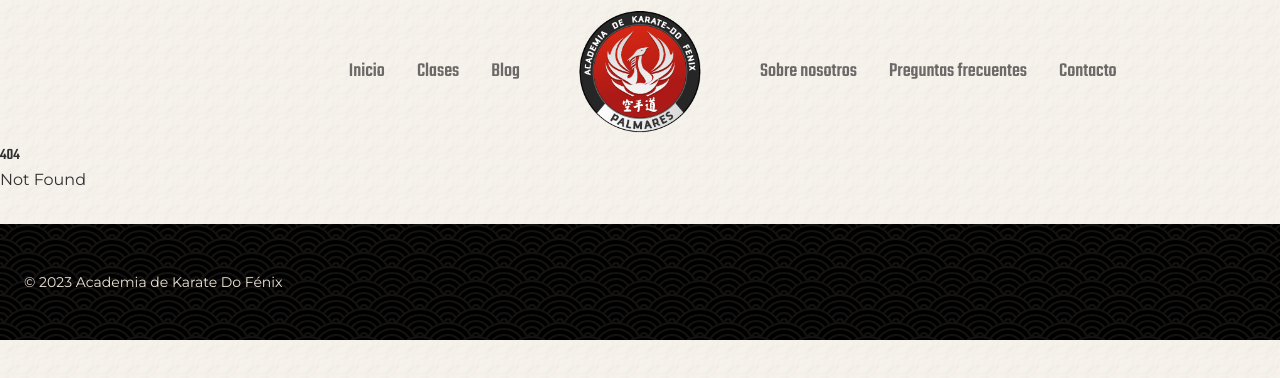
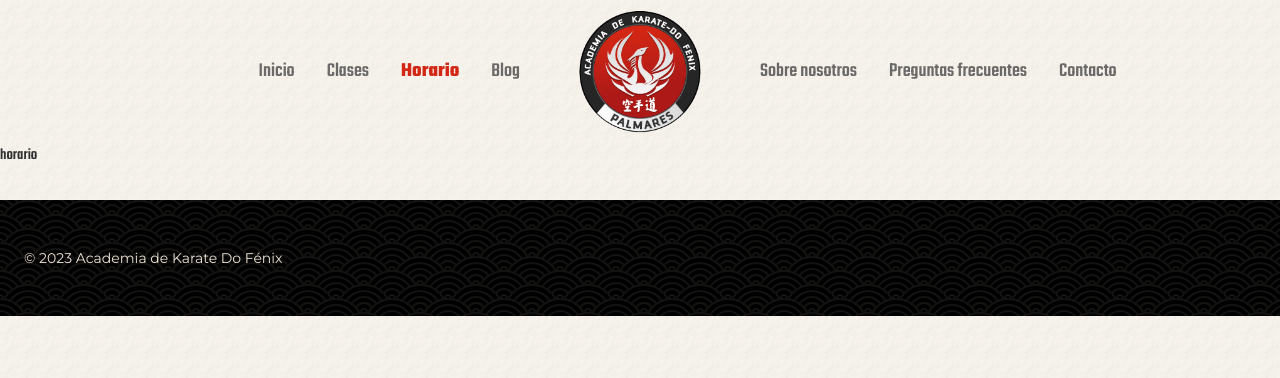
Before and after one commit to josehernandezv/karatefenix, a SvelteKit app: page /horario in a window 1280 px wide. Before the commit this address had no page. Shown: the top 378 px of the page. Built offline with nearby package versions, Linux system fonts and the light colour scheme.

Commit message:
Schedule page WIP

```diff
--- a/src/lib/const.ts
+++ b/src/lib/const.ts
@@ -6,6 +6,10 @@ export const LINKS = [
 	{
 		href: '/clases',
 		label: 'Clases'
+	},
+	{
+		href: '/horario',
+		label: 'Horario'
 	},
 	{
 		href: '/blog',
--- a/src/routes/Navbar.svelte
+++ b/src/routes/Navbar.svelte
@@ -3,8 +3,9 @@
 	import { LINKS } from '$lib/const';
 	import MenuLinks from './MenuLinks.svelte';
 
-	const leftLinks = LINKS.slice(0, LINKS.length / 2);
-	const rightLinks = LINKS.slice(LINKS.length / 2, LINKS.length);
+	// split links into two columns, if not equal length, left column will have more
+	const leftLinks = LINKS.slice(0, Math.ceil(LINKS.length / 2));
+	const rightLinks = LINKS.slice(Math.ceil(LINKS.length / 2), LINKS.length);
 </script>
 
 <div class="navbar min-h-fit w-full font-display">
--- /dev/null
+++ b/src/routes/horario/+page.svelte
@@ -0,0 +1,7 @@
+<script lang="ts">
+    import type { PageData } from './$types';
+
+    export let data: PageData;
+</script>
+
+<h1>horario</h1>
```
